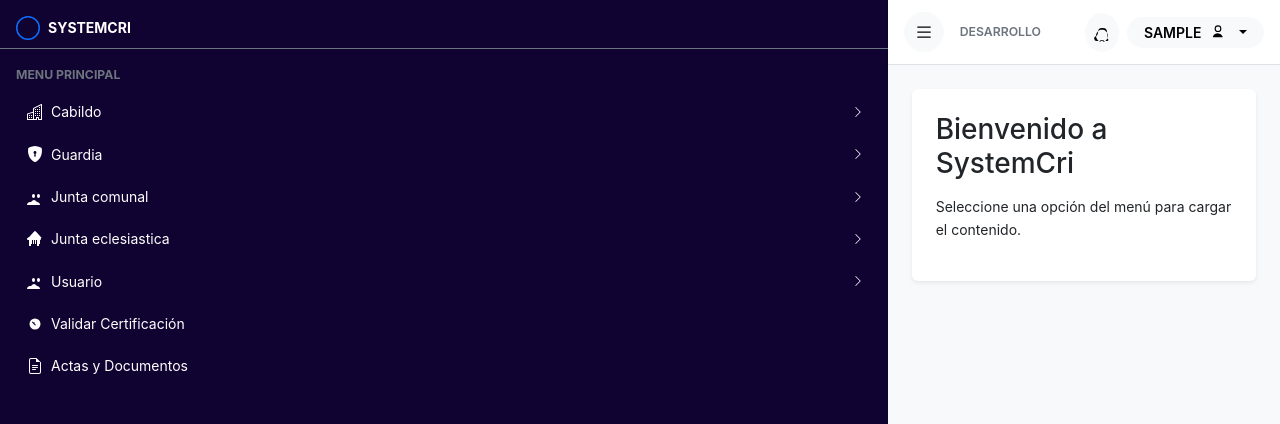
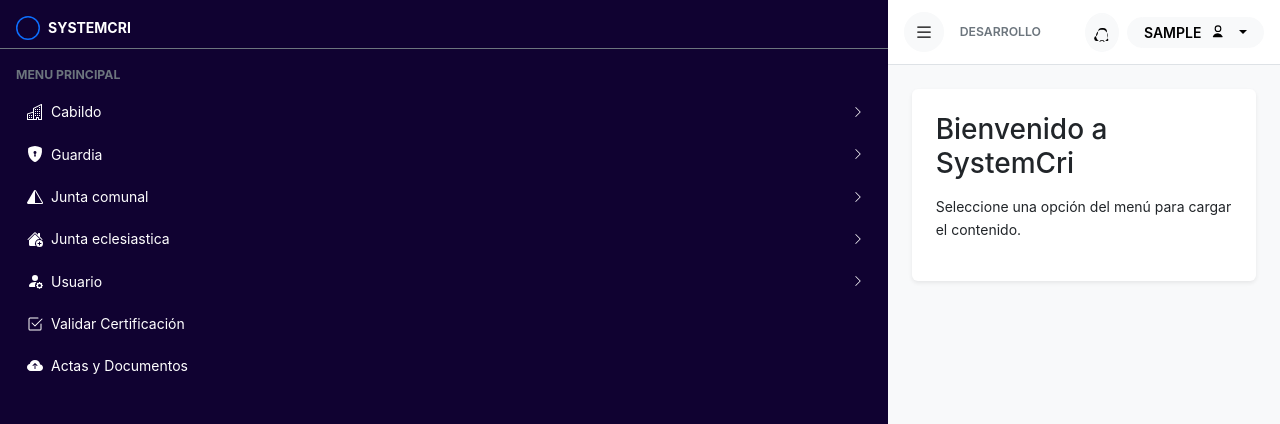
Before and after one commit to dariossq/AngularSystemCri, an Angular app: page / in a window 1280 px wide. Shown: the top 424 px of the page. Built offline with nearby package versions, Linux system fonts and the light colour scheme; sample sign-in values are in the browser's storage.

Commit message:
Se actualizan los iconos del menu principal

```diff
--- a/src/app/shell/shell.html
+++ b/src/app/shell/shell.html
@@ -145,9 +145,9 @@
           <li class="nav-item sidebar-submenu-item">
             <button type="button" class="btn nav-link text-white d-flex align-items-center justify-content-between px-2 rounded w-100 text-start" [class.bg-secondary]="juntaComunalOpen()" (click)="toggleJuntaComunal()" style="transition: all 0.3s ease;">
               <span class="d-flex align-items-center gap-2">
-                <svg xmlns="http://www.w3.org/2000/svg" width="16" height="16" fill="currentColor" class="bi bi-people-fill" viewBox="0 0 16 16">
-                  <path d="M13 7c0 1.105-.672 2-1.5 2S10 8.105 10 7s.672-2 1.5-2S13 5.895 13 7Zm-5 0c0 1.105-.672 2-1.5 2S5 8.105 5 7s.672-2 1.5-2S8 5.895 8 7Zm3.1 6c-.616 0-1.206-.195-1.69-.533C8.76 11.95 8.084 11 7 11s-1.76.95-2.41 1.467A3.18 3.18 0 0 1 3 13c-1.657 0-3 1.343-3 3h13c0-1.657-1.343-3-3-3Z"/>
-                </svg>
+                <svg xmlns="http://www.w3.org/2000/svg" width="16" height="16" fill="currentColor" class="bi bi-triangle-half" viewBox="0 0 16 16">
+  <path d="M8.065 2.016A.13.13 0 0 0 8.002 2v11.983l6.856.017a.12.12 0 0 0 .066-.017.2.2 0 0 0 .054-.06.18.18 0 0 0-.002-.183L8.12 2.073a.15.15 0 0 0-.054-.057zm-1.043-.45a1.13 1.13 0 0 1 1.96 0l6.856 11.667c.458.778-.091 1.767-.98 1.767H1.146c-.889 0-1.437-.99-.98-1.767z"/>
+</svg>
                 <span>Junta comunal</span>
               </span>
               <svg xmlns="http://www.w3.org/2000/svg" width="12" height="12" fill="currentColor" viewBox="0 0 16 16" [class.rotate-90]="juntaComunalOpen()">
@@ -186,10 +186,11 @@
           <li class="nav-item sidebar-submenu-item">
             <button type="button" class="btn nav-link text-white d-flex align-items-center justify-content-between px-2 rounded w-100 text-start" [class.bg-secondary]="juntaEclesiasticaOpen()" (click)="toggleJuntaEclesiastica()" style="transition: all 0.3s ease;">
               <span class="d-flex align-items-center gap-2">
-                <svg xmlns="http://www.w3.org/2000/svg" width="16" height="16" fill="currentColor" class="bi bi-bank" viewBox="0 0 16 16">
-                  <path d="M8 0a1 1 0 0 0-.832.445L1.453 6.684A.5.5 0 0 0 1.5 7h13a.5.5 0 0 0 .047-.316L8.832.445A1 1 0 0 0 8 0ZM0 7.5V8a1 1 0 0 0 1 1h1v5.5a.5.5 0 0 0 .5.5h1a.5.5 0 0 0 .5-.5V9h6v5.5a.5.5 0 0 0 .5.5h1a.5.5 0 0 0 .5-.5V9h1a1 1 0 0 0 1-1v-.5L8 1 0 7.5Z"/>
-                  <path d="M2 9v4h1V9H2Zm2 0v4h1V9H4Zm2 0v4h1V9H6Zm2 0v4h1V9H8Zm2 0v4h1V9h-1Zm2 0v4h1V9h-1Z"/>
-                </svg>
+               <svg xmlns="http://www.w3.org/2000/svg" width="16" height="16" fill="currentColor" class="bi bi-house-add-fill" viewBox="0 0 16 16">
+  <path d="M12.5 16a3.5 3.5 0 1 0 0-7 3.5 3.5 0 0 0 0 7m.5-5v1h1a.5.5 0 0 1 0 1h-1v1a.5.5 0 1 1-1 0v-1h-1a.5.5 0 1 1 0-1h1v-1a.5.5 0 0 1 1 0"/>
+  <path d="M8.707 1.5a1 1 0 0 0-1.414 0L.646 8.146a.5.5 0 0 0 .708.708L8 2.207l6.646 6.647a.5.5 0 0 0 .708-.708L13 5.793V2.5a.5.5 0 0 0-.5-.5h-1a.5.5 0 0 0-.5.5v1.293z"/>
+  <path d="m8 3.293 4.712 4.712A4.5 4.5 0 0 0 8.758 15H3.5A1.5 1.5 0 0 1 2 13.5V9.293z"/>
+</svg>
                 <span>Junta eclesiastica</span>
               </span>
               <svg xmlns="http://www.w3.org/2000/svg" width="12" height="12" fill="currentColor" viewBox="0 0 16 16" [class.rotate-90]="juntaEclesiasticaOpen()">
@@ -224,9 +225,9 @@
           <li class="nav-item sidebar-submenu-item">
             <button type="button" class="btn nav-link text-white d-flex align-items-center justify-content-between px-2 rounded w-100 text-start" [class.bg-secondary]="usuarioOpen()" (click)="toggleUsuario()" style="transition: all 0.3s ease;">
               <span class="d-flex align-items-center gap-2">
-                <svg xmlns="http://www.w3.org/2000/svg" width="16" height="16" fill="currentColor" class="bi bi-people-fill" viewBox="0 0 16 16">
-                  <path d="M13 7c0 1.105-.672 2-1.5 2S10 8.105 10 7s.672-2 1.5-2S13 5.895 13 7Zm-5 0c0 1.105-.672 2-1.5 2S5 8.105 5 7s.672-2 1.5-2S8 5.895 8 7Zm3.1 6c-.616 0-1.206-.195-1.69-.533C8.76 11.95 8.084 11 7 11s-1.76.95-2.41 1.467A3.18 3.18 0 0 1 3 13c-1.657 0-3 1.343-3 3h13c0-1.657-1.343-3-3-3Z"/>
-                </svg>
+                <svg xmlns="http://www.w3.org/2000/svg" width="16" height="16" fill="currentColor" class="bi bi-person-fill-gear" viewBox="0 0 16 16">
+  <path d="M11 5a3 3 0 1 1-6 0 3 3 0 0 1 6 0m-9 8c0 1 1 1 1 1h5.256A4.5 4.5 0 0 1 8 12.5a4.5 4.5 0 0 1 1.544-3.393Q8.844 9.002 8 9c-5 0-6 3-6 4m9.886-3.54c.18-.613 1.048-.613 1.229 0l.043.148a.64.64 0 0 0 .921.382l.136-.074c.561-.306 1.175.308.87.869l-.075.136a.64.64 0 0 0 .382.92l.149.045c.612.18.612 1.048 0 1.229l-.15.043a.64.64 0 0 0-.38.921l.074.136c.305.561-.309 1.175-.87.87l-.136-.075a.64.64 0 0 0-.92.382l-.045.149c-.18.612-1.048.612-1.229 0l-.043-.15a.64.64 0 0 0-.921-.38l-.136.074c-.561.305-1.175-.309-.87-.87l.075-.136a.64.64 0 0 0-.382-.92l-.148-.045c-.613-.18-.613-1.048 0-1.229l.148-.043a.64.64 0 0 0 .382-.921l-.074-.136c-.306-.561.308-1.175.869-.87l.136.075a.64.64 0 0 0 .92-.382zM14 12.5a1.5 1.5 0 1 0-3 0 1.5 1.5 0 0 0 3 0"/>
+</svg>
                 <span>Usuario</span>
               </span>
               <svg xmlns="http://www.w3.org/2000/svg" width="12" height="12" fill="currentColor" viewBox="0 0 16 16" [class.rotate-90]="usuarioOpen()">
@@ -253,19 +254,19 @@
 
           <li class="nav-item">
             <a class="nav-link text-white d-flex align-items-center gap-2 px-2 py-2 rounded" routerLink="/validar-certificacion">
-              <svg xmlns="http://www.w3.org/2000/svg" width="16" height="16" fill="currentColor" class="bi bi-check2-circle" viewBox="0 0 16 16">
-                <path d="M2.5 8a5.5 5.5 0 1 1 11 0 5.5 5.5 0 0 1-11 0zm5.354-1.646a.5.5 0 0 0-.708 0L6.5 6.5 5.854 5.854a.5.5 0 1 0-.708.708L6.5 7.915l1.354 1.353a.5.5 0 0 0 .708-.707L7.207 7.06z"/>
-              </svg>
+              <svg xmlns="http://www.w3.org/2000/svg" width="16" height="16" fill="currentColor" class="bi bi-check2-square" viewBox="0 0 16 16">
+  <path d="M3 14.5A1.5 1.5 0 0 1 1.5 13V3A1.5 1.5 0 0 1 3 1.5h8a.5.5 0 0 1 0 1H3a.5.5 0 0 0-.5.5v10a.5.5 0 0 0 .5.5h10a.5.5 0 0 0 .5-.5V8a.5.5 0 0 1 1 0v5a1.5 1.5 0 0 1-1.5 1.5z"/>
+  <path d="m8.354 10.354 7-7a.5.5 0 0 0-.708-.708L8 9.293 5.354 6.646a.5.5 0 1 0-.708.708l3 3a.5.5 0 0 0 .708 0"/>
+</svg>
               <span>Validar Certificación</span>
             </a>
           </li>
 
           <li class="nav-item">
             <a class="nav-link text-white d-flex align-items-center gap-2 px-2 py-2 rounded" routerLink="/actas-documentos">
-              <svg xmlns="http://www.w3.org/2000/svg" width="16" height="16" fill="currentColor" class="bi bi-file-earmark-text" viewBox="0 0 16 16">
-                <path d="M5.5 7a.5.5 0 0 0 0 1h5a.5.5 0 0 0 0-1h-5zM5.5 9a.5.5 0 0 0 0 1h5a.5.5 0 0 0 0-1h-5zM5.5 11a.5.5 0 0 0 0 1h3a.5.5 0 0 0 0-1h-3z"/>
-                <path d="M14 4.5V14a2 2 0 0 1-2 2H4a2 2 0 0 1-2-2V2a2 2 0 0 1 2-2h5.5L14 4.5zm-3-.5H9V1H4a1 1 0 0 0-1 1v12a1 1 0 0 0 1 1h8a1 1 0 0 0 1-1V4h-2z"/>
-              </svg>
+              <svg xmlns="http://www.w3.org/2000/svg" width="16" height="16" fill="currentColor" class="bi bi-cloud-arrow-up-fill" viewBox="0 0 16 16">
+  <path d="M8 2a5.53 5.53 0 0 0-3.594 1.342c-.766.66-1.321 1.52-1.464 2.383C1.266 6.095 0 7.555 0 9.318 0 11.366 1.708 13 3.781 13h8.906C14.502 13 16 11.57 16 9.773c0-1.636-1.242-2.969-2.834-3.194C12.923 3.999 10.69 2 8 2m2.354 5.146a.5.5 0 0 1-.708.708L8.5 6.707V10.5a.5.5 0 0 1-1 0V6.707L6.354 7.854a.5.5 0 1 1-.708-.708l2-2a.5.5 0 0 1 .708 0z"/>
+</svg>
               <span>Actas y Documentos</span>
             </a>
           </li>
```
